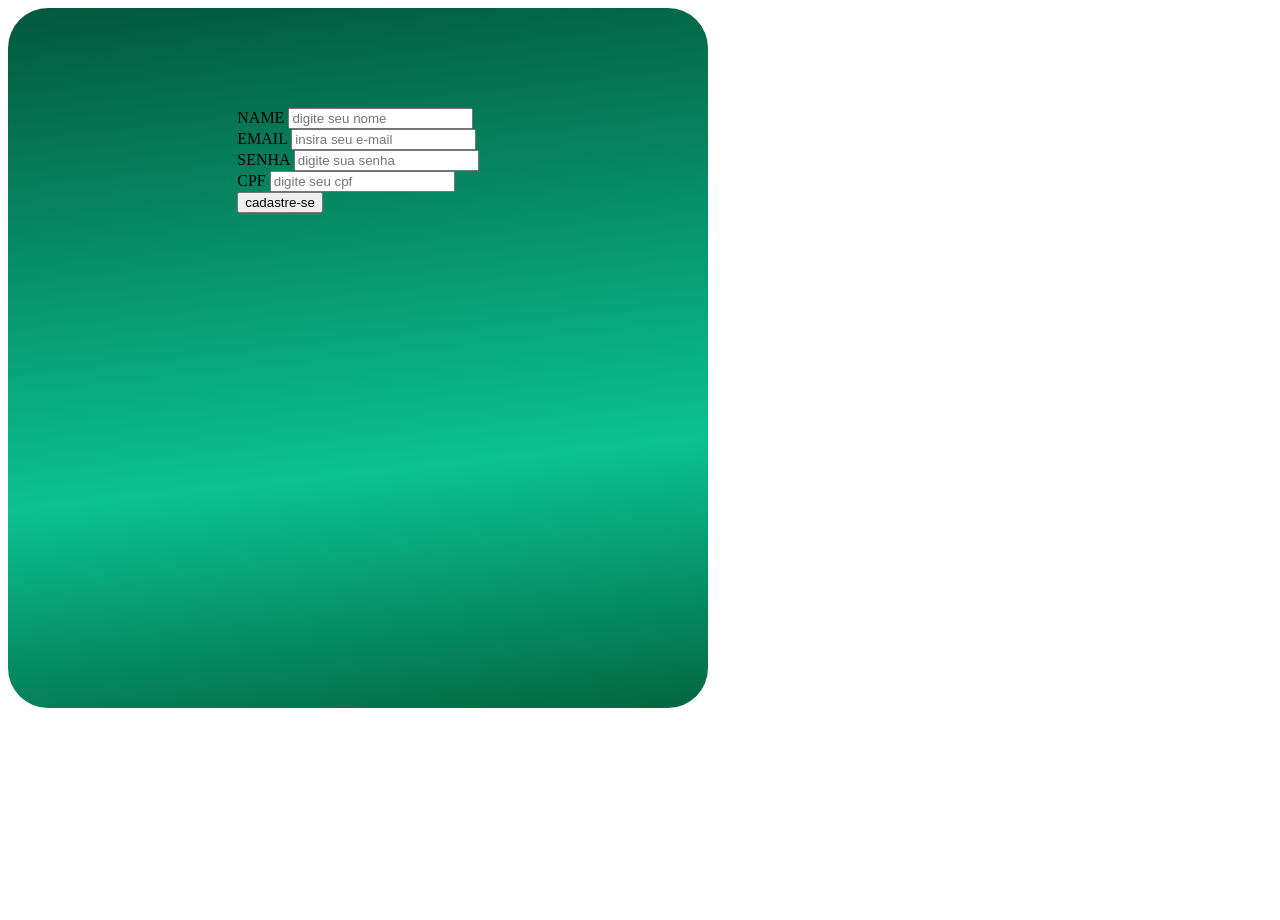
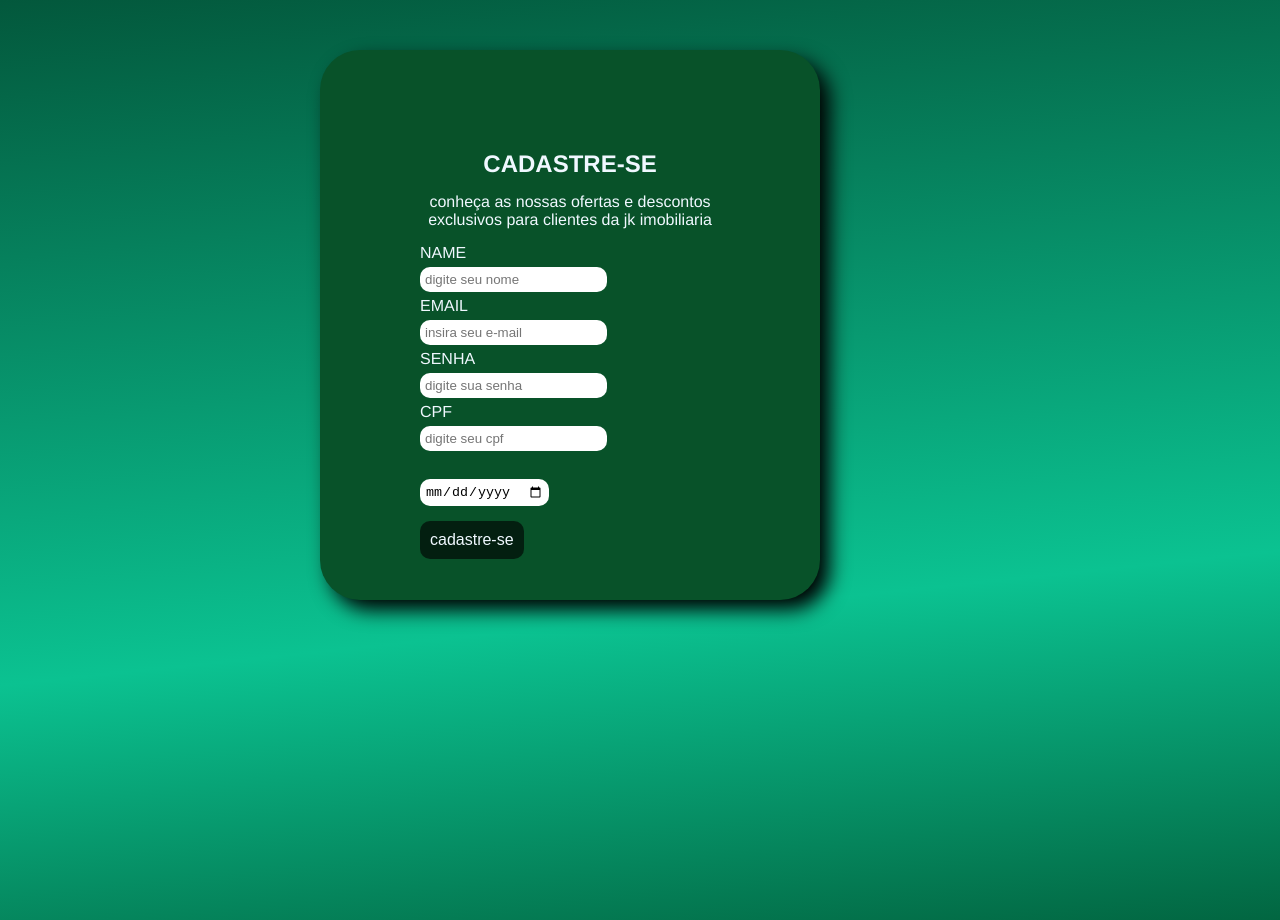
Before and after one commit to welton2425/projeto-imobiliario, a plain HTML site: page forme.html in a window 1280 px wide. Before the commit the page ends 800 px from the top, so only its background shows below. Drawn offline with Linux system fonts and the light colour scheme.

Commit message:
form.html
formulario html

```diff
--- a/forme.css
+++ b/forme.css
@@ -1,12 +1,83 @@
+/*estilização global*/
+*{
+margin: 0;
+padding: 0;
+}
+
+body {
+
+    background: linear-gradient(354deg, rgb(2, 102, 65) 0%, rgb(11, 194, 145) 35%, rgb(3, 88, 60) 100%);
+
+}
+
+h2,p {
+    display: flex;
+    justify-content: center;
+    text-align: center;
+    font-family: 'Franklin Gothic Medium', 'Arial Narrow', Arial, sans-serif;
+    color: aliceblue;
+    margin-bottom: 15px;
+
+}
+
+
+/*estilizando div que contem o formulario */
 .div-form {
-    width: 500px;
-    height: 500px;
-    background: linear-gradient(354deg, rgb(2, 102, 65) 0%, rgb(11, 194, 145) 35%, rgb(3, 88, 60) 100%);
+    width: 300px;
+    height: 350px;
+   background-color: rgb(8, 82, 41);
     padding: 100px;
     display: flex;
     justify-content: center;
     border-radius: 40px;
+    font-family: 'Franklin Gothic Medium', 'Arial Narrow', Arial, sans-serif;
+    box-shadow: 10px 10px 20px;
+    margin-left: 25%;
+    margin-bottom: 25%;
+    margin-top: 50px;
+
+
+
 
 
 
 }
+input {
+    padding: 5px;
+    border-radius: 10px;
+    margin-bottom: 5px;
+   border: 2px black;
+
+}
+label {
+    display: flex;
+    color: aliceblue;
+    margin-bottom: 5px;
+
+
+
+}
+
+input[ type="submit"] {
+    padding: 10px;
+    display: flex;
+    justify-content: center;
+    border-radius: 10px;
+    margin-top: 10px;
+
+
+}
+.btn-form {
+    background-color: rgba(0, 0, 0, 0.616);
+    color: aliceblue;
+padding: 10px;
+border: none;
+border-radius: 5px;
+font-size: 16px;
+cursor: pointer;
+
+}
+.btn-form:hover {
+    background-color: rgb(11, 1, 20);
+    transition: 0,8s;
+}
--- a/forme.html
+++ b/forme.html
@@ -12,31 +12,46 @@
 <div class="div-form">
 
 
+
     <form action="">
-        <label for="">NAME</label>
+
+ <h2>CADASTRE-SE</h2>
+ <p>conheça as nossas ofertas e descontos exclusivos para clientes da jk imobiliaria </p>
+
+
+        <label for="input-name">NAME</label>
         <input type="name" class="input-name"
-        id="input-name" placeholder="digite seu nome "> <br>
+        id="input-name"
+        name="input-name" placeholder="digite seu nome "> <br>
 
         <label for="input-email">EMAIL</label>
         <input type="email" class="input-email"
-        id="input-email " placeholder="insira seu e-mail "> <br>
+        id="input-email"
+        name="input-email" placeholder="insira seu e-mail "> <br>
 
         <label for="input-password">SENHA</label>
         <input type="password" class="input-password"
-        id="input-password" placeholder="digite sua senha "> <br>
+        id="input-password"
+        name="input-password" placeholder="digite sua senha "> <br>
 
-        <label for="">CPF</label>
+        <label for="input-cpf">CPF</label>
         <input type="number" class="input-cpf"
-        id="input-cpf" placeholder="digite seu cpf "> <br>
+        id="input-cpf"
+        name="input-cpf" placeholder="digite seu cpf "> <br>
+
+
+        <label for="input-data"><data value="input-data"></data></label><br>
+        <input type="date" class="input-data"
+        id="input-data"
+        name="input-data" placeholder="insira a data ">
 
 
 
 
-
-
-        <input type="submit"value="cadastre-se">
+        <input type="submit"value="cadastre-se" class="btn-form">
 
     </form>
+
     <!-- LABEL => Usada como etiqueta para formulario (nome da caixa ) peça fundamental para construção
       de formulario.
       (FOR "") que e vinculado  com ele servira para especificar a qual input ele pertence/conversa.  -->
--- a/imobiliaria.css
+++ b/imobiliaria.css
@@ -1,4 +1,4 @@
-
+/*estilização global*/
 *{
     margin: 0;
     padding: 0;
@@ -6,6 +6,9 @@
     scroll-behavior: smooth;/*scrool suave nas tramnsições*/
     font-family: 'Franklin Gothic Medium', 'Arial Narrow', Arial, sans-serif;
 }
+
+
+
 
 /*inicio do cabeçalho*/
 header {
```
